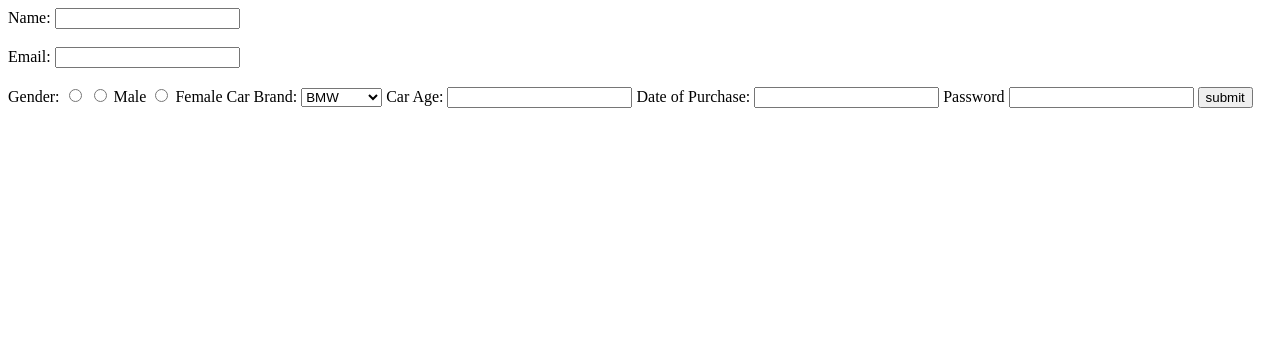
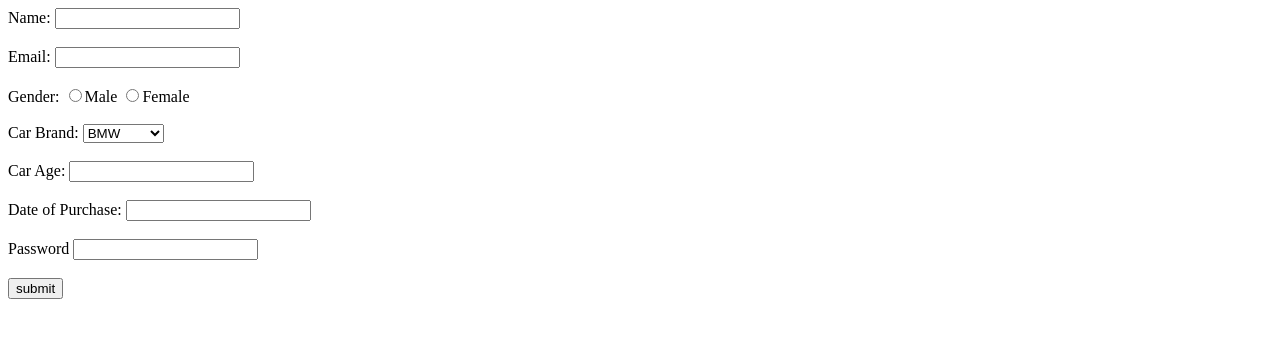
Before and after one commit to acciojob/car-insurance-form-Omkar141998, a website: page main.html in a window 1280 px wide. Drawn offline with Linux system fonts and the light colour scheme.

Commit message:
modified

```diff
--- a/main.html
+++ b/main.html
@@ -16,21 +16,25 @@
 		<input type="email" name="email" id="email" required>
 		<br><br>
 		<label for="gender">Gender:</label>
-		<input type="radio" name="gender" value="name" id="name">
-		<input type="radio" name="female" value="male" id="male"> Male
-		<input type="radio" name="name" value="female" id="female"> Female
+		<input type="radio" name="gender" value="Male" required>Male
+        <input type="radio" name="gender" value="Female" required>Female
+		<br><br>
 		<label for="cars">Car Brand:</label>
 		<select name="cars" id="cars">
 			<option value="BMW">BMW</option>
 			<option value="Audi">Audi</option>
 			<option value="Mercedez">Mercedez</option>
 		</select>
+		<br><br>
 		<label for="carage">Car Age:</label>
 		<input type="text" name="carage" id="carage" required>
+		<br><br>
 		<label for="dop">Date of Purchase:</label>
 		<input type="dop" name="dop" id="dop" required>
+		<br><br>
 		<label for="password">Password</label>
-		<input typr="password" name="password" id="password" required>
+		<input type="password" name="password" id="password" required>
+		<br><br>
 		<button type="submit">submit</button>
 
     <script type="text/javascript" src="./script.js">
```
